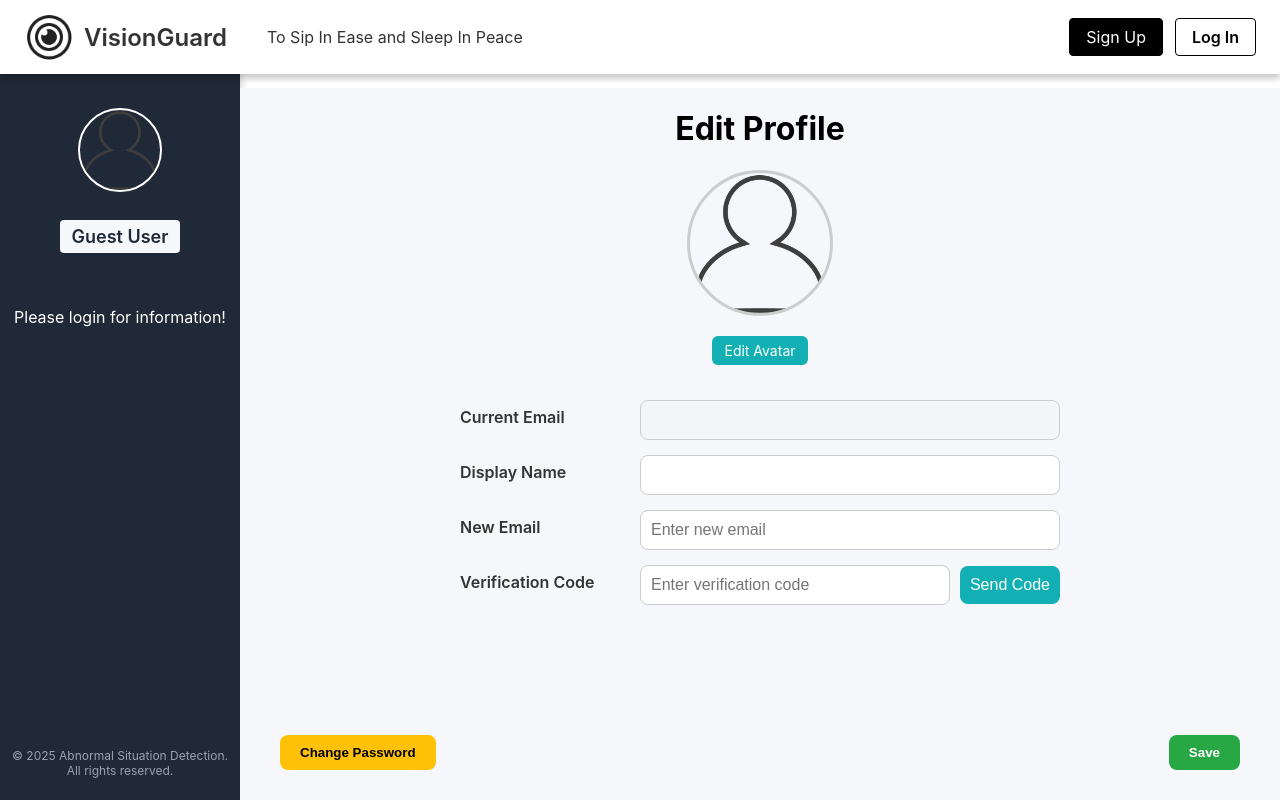
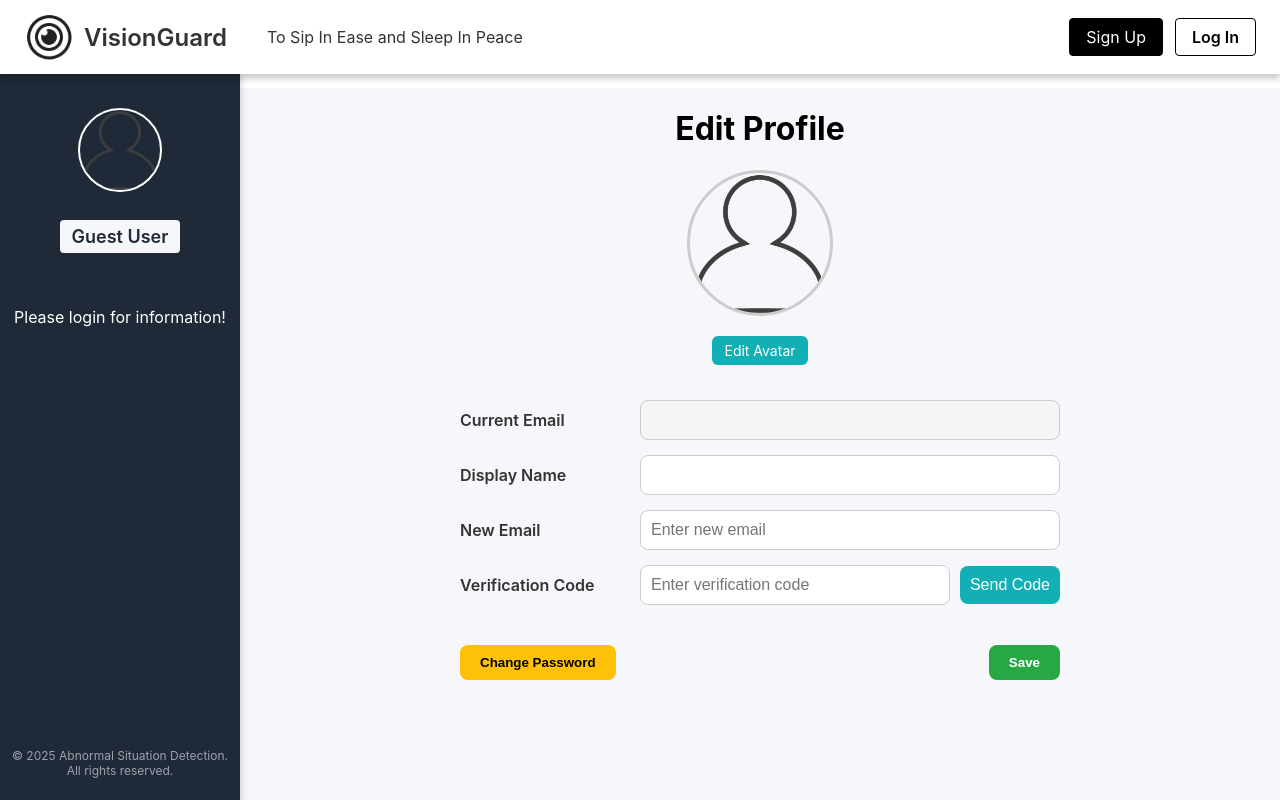
Before and after one commit to Hallie173/PBL6_AI_Deploy, a React (Create React App) app in the folder PBL6/: page /update-profile in a window 1280 px wide. Built offline with nearby package versions, Linux system fonts and the light colour scheme; no server answers.

Commit message:
Bổ sung phần change password (2)

```diff
--- a/PBL6/src/Pages/EditProfile.scss
+++ b/PBL6/src/Pages/EditProfile.scss
@@ -5,7 +5,6 @@
   padding: 0 20px;
   min-height: calc(100vh - 88px);
   box-sizing: border-box;
-  position: relative;
   background-color: #f5f7fa;
 }
 
@@ -56,13 +55,11 @@
     label {
       width: 30%;
       font-weight: 600;
-      margin-bottom: 5px;
       color: #333;
     }
 
     .input-field {
       flex: 1;
-      box-sizing: border-box;
       padding: 10px;
       border: 1px solid #ccc;
       border-radius: 8px;
@@ -72,14 +69,6 @@
       &:focus {
         border-color: #007bff;
         outline: none;
-      }
-
-      .option-field {
-      box-sizing: border-box;
-      padding: 10px;
-      border: 1px solid #ccc;
-      border-radius: 8px;
-      font-size: 16px;
       }
     }
 
@@ -93,22 +82,18 @@
       margin-left: 10px;
       cursor: pointer;
 
-    &:hover {
-      background-color: #21687f;
-    }
+      &:hover {
+        background-color: #21687f;
+      }
     }
   }
-
 }
 
 .button-section {
-  position: absolute;
-  bottom: 30px;
-  left: 0;
-  right: 0;
+  margin-top: 40px;
   display: flex;
   justify-content: space-between;
-  padding: 0 40px;
+  width: 60%;
 
   .change-password-btn,
   .save-btn {
@@ -139,6 +124,10 @@
   }
 }
 
+/* ========================= */
+/*         MODAL FIXED       */
+/* ========================= */
+
 .modal-overlay {
   position: fixed;
   top: 0;
@@ -149,7 +138,8 @@
   display: flex;
   justify-content: center;
   align-items: center;
-  z-index: 1000;
+  z-index: 99999;
+  /* FIXED: đảm bảo luôn nổi trên tất cả */
 }
 
 .modal-content {
```
